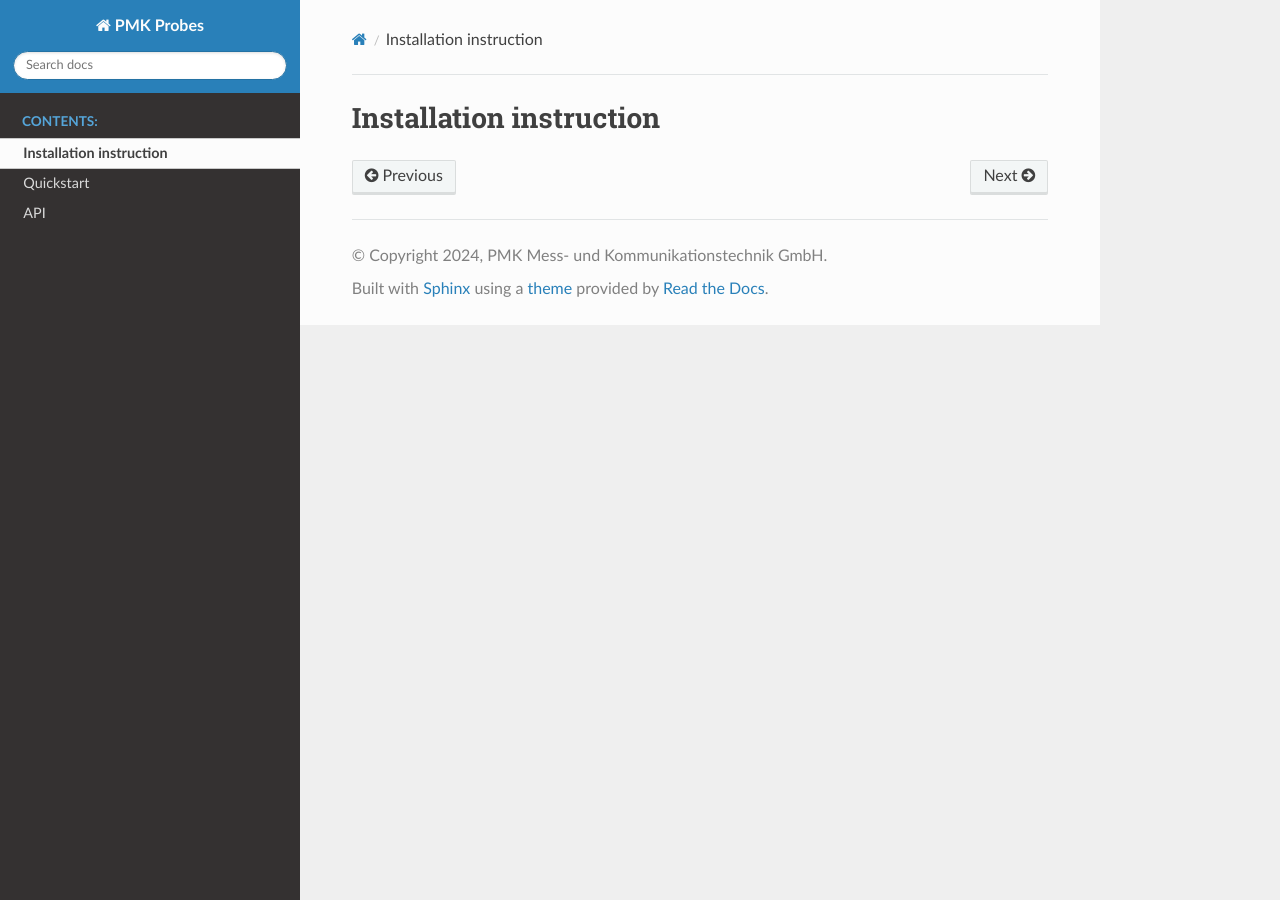
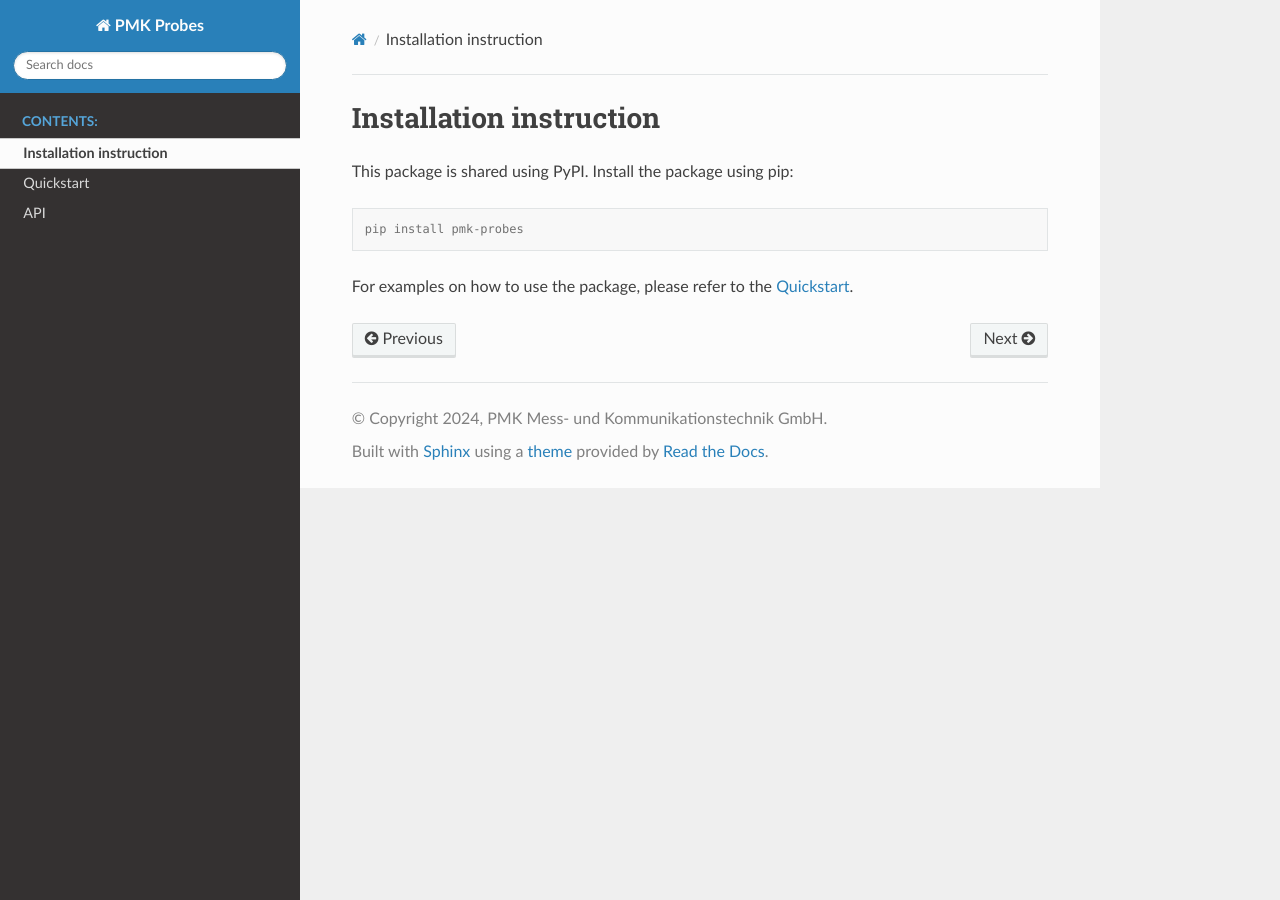
Before and after one commit to PMK-Probing-Solutions-Germany/pmk-probes, a Sphinx documentation site: the page built from docs/source/installation.rst, in a window 1280 px wide. Built offline with Sphinx 7.4.7 and the Read the Docs theme 2.0.0, drawn with Linux system fonts in a browser that asks for light colours.

Commit message:
docs: improved README.md and installation.rst

```diff
--- a/docs/source/installation.rst
+++ b/docs/source/installation.rst
@@ -1,2 +1,10 @@
 Installation instruction
 ========================
+
+This package is shared using PyPI. Install the package using pip:
+
+.. code-block:: console
+
+        pip install pmk-probes
+
+For examples on how to use the package, please refer to the :doc:`quickstart`.
--- a/pyproject.toml
+++ b/pyproject.toml
@@ -7,7 +7,7 @@ packages = ["pmk_probes"]
 
 [project]
 name = "pmk-probes"
-version = "1.0.2"
+version = "1.0.3"
 authors = [
   { name="Felix Wenk", email="felix.wenk@pmk.de" },
 ]
```
Also changed, not shown: README.md (+29 -2 lines).
